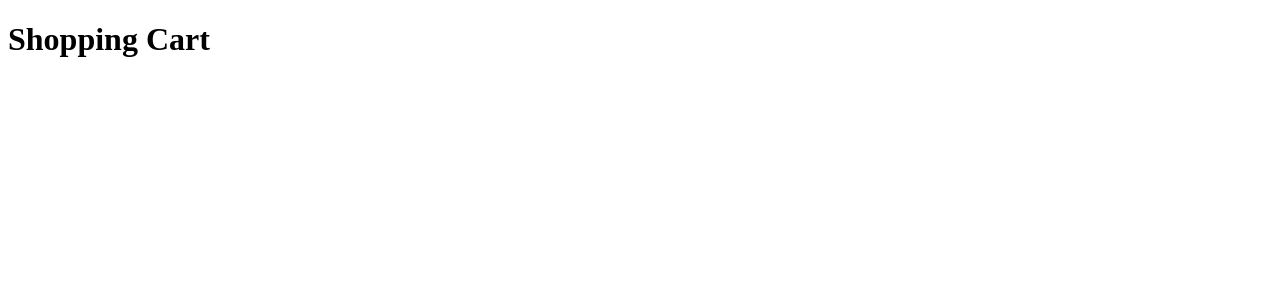
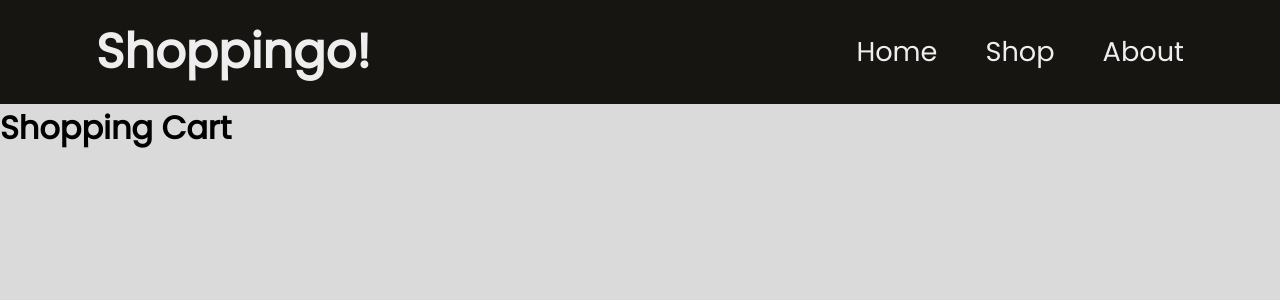
Before and after one commit to AbhishekTyagi0/React-shopping-cart, a React (Vite) app: page / in a window 1280 px wide. Shown: the top 300 px of the page. Built offline with nearby package versions, Linux system fonts and the light colour scheme.

Commit message:
added Navbar

```diff
--- a/index.html
+++ b/index.html
@@ -4,6 +4,9 @@
 <head>
   <meta charset="UTF-8" />
   <meta name="viewport" content="width=device-width, initial-scale=1.0" />
+  <link rel="preconnect" href="https://fonts.googleapis.com">
+  <link rel="preconnect" href="https://fonts.gstatic.com" crossorigin>
+  <link href="https://fonts.googleapis.com/css2?family=Poppins&display=swap" rel="stylesheet">
   <title>React Shopping Cart</title>
 </head>
 
--- a/src/App.jsx
+++ b/src/App.jsx
@@ -1,8 +1,10 @@
 import React from "react";
+import Navigation from "./Components/Navigation/Navigation";
 
 const App = () => {
   return (
     <div>
+      <Navigation />
       <h1>Shopping Cart</h1>
     </div>
   );
--- /dev/null
+++ b/src/Components/Navigation/Navigation.css
@@ -0,0 +1,20 @@
+.nav-container {
+  background-color: #171511;
+  color: #eee;
+  display: flex;
+  justify-content: space-between;
+  align-items: center;
+  padding: 1rem 6rem;
+}
+
+.nav-container > h3 {
+  font-weight: bold;
+  font-size: 3rem;
+}
+
+.nav-container-pages > ul {
+  display: flex;
+  gap: 3rem;
+  list-style: none;
+  font-size: 1.7rem;
+}
--- /dev/null
+++ b/src/Components/Navigation/Navigation.jsx
@@ -0,0 +1,21 @@
+import React from "react";
+import "./Navigation.css";
+
+const Navigation = () => {
+  return (
+    <>
+      <div className="nav-container">
+        <h3>Shoppingo!</h3>
+        <div className="nav-container-pages">
+          <ul>
+            <li>Home</li>
+            <li>Shop</li>
+            <li>About</li>
+          </ul>
+        </div>
+      </div>
+    </>
+  );
+};
+
+export default Navigation;
--- a/src/index.css
+++ b/src/index.css
@@ -0,0 +1,10 @@
+* {
+  margin: 0;
+  padding: 0;
+  box-sizing: border-box;
+  font-family: "Poppins", sans-serif;
+}
+
+body {
+  background-color: #dadada;
+}
```
